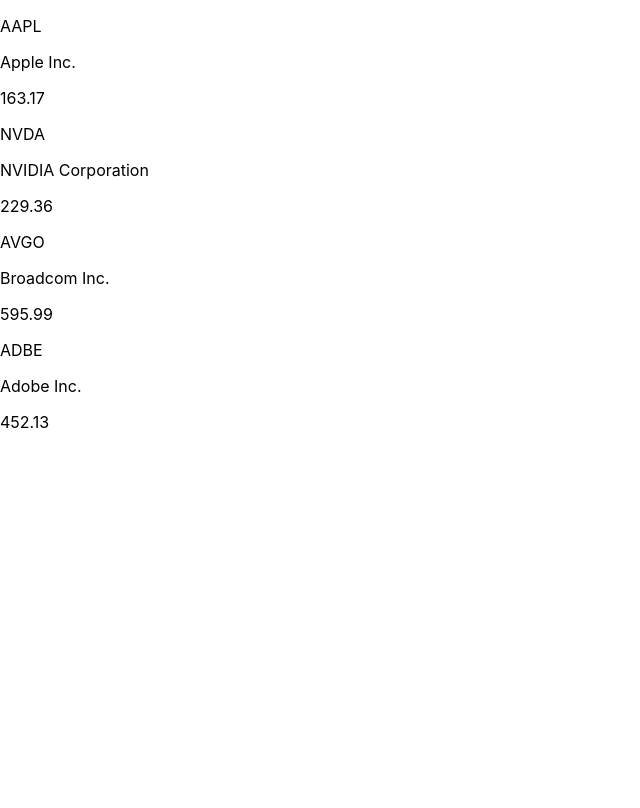
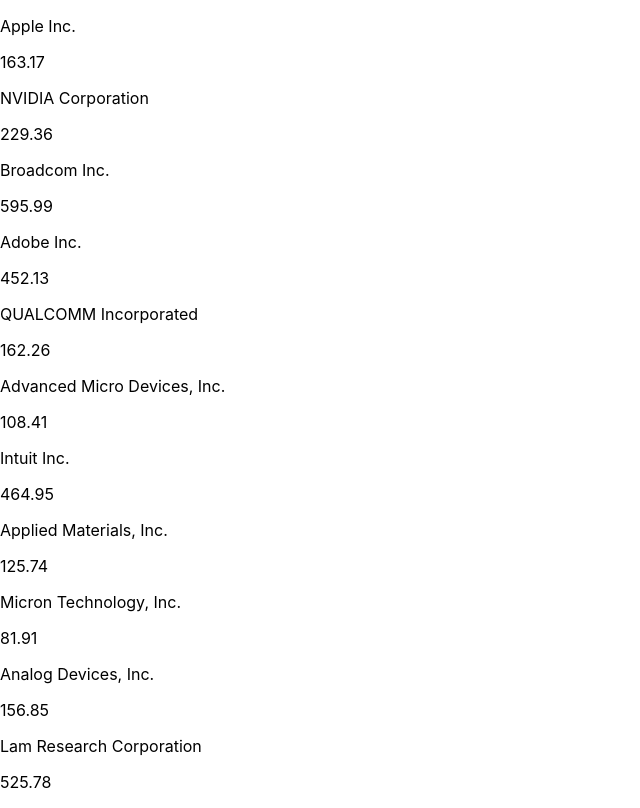
Before and after one commit to matovu-farid/stocks-app, a React (Create React App) app: page / in a window 1280 px wide. Shown: the whole page, without its empty margins (0-640 px from the left). Built offline with nearby package versions, Linux system fonts and the light colour scheme.

Commit message:
Create StockItem

```diff
--- a/src/App.css
+++ b/src/App.css
@@ -1,3 +1,7 @@
+#root {
+--main-colour: #fa4f91
+}
+
 li {
   list-style-type: none;
 }
--- /dev/null
+++ b/src/components/StockItem.js
@@ -0,0 +1,18 @@
+import propTypes from 'prop-types';
+import './StockItem.css';
+
+const StockItem = ({ companyName, price }) => (
+
+  <li>
+    <div>
+      <p>{companyName}</p>
+      <p>{price}</p>
+    </div>
+  </li>
+);
+StockItem.propTypes = {
+
+  companyName: propTypes.string.isRequired,
+  price: propTypes.number.isRequired,
+};
+export default StockItem;
--- a/src/pages/Homepage/Homepage.js
+++ b/src/pages/Homepage/Homepage.js
@@ -1,3 +1,6 @@
+import StockItem from '../../components/StockItem';
+import './Homepage.css';
+
 const data = [
   {
     symbol: 'AAPL',
@@ -19,18 +22,51 @@
     companyName: 'Adobe Inc.',
     price: 452.1300,
   },
+  {
+    symbol: 'QCOM',
+    companyName: 'QUALCOMM Incorporated',
+    price: 162.2600,
+  },
+  {
+    symbol: 'AMD',
+    companyName: 'Advanced Micro Devices, Inc.',
+    price: 108.4100,
+  },
+  {
+    symbol: 'INTU',
+    companyName: 'Intuit Inc.',
+    price: 464.9500,
+  },
+  {
+    symbol: 'AMAT',
+    companyName: 'Applied Materials, Inc.',
+    price: 125.7400,
+  },
+  {
+    symbol: 'MU',
+    companyName: 'Micron Technology, Inc.',
+    price: 81.9100,
+  },
+  {
+    symbol: 'ADI',
+    companyName: 'Analog Devices, Inc.',
+    price: 156.8500,
+  },
+  {
+    symbol: 'LRCX',
+    companyName: 'Lam Research Corporation',
+    price: 525.7800,
+  },
 ];
 const Homepage = () => (
   <ul>
     {
       data.map(({ symbol, companyName, price }) => (
-        <li key={symbol}>
-          <div>
-            <p>{symbol}</p>
-            <p>{companyName}</p>
-            <p>{price}</p>
-          </div>
-        </li>
+        <StockItem
+          key={symbol}
+          companyName={companyName}
+          price={price}
+        />
       ))
     }
   </ul>
```
Also changed, not shown: src/components/StockItem.css (added), src/pages/Homepage/Homepage.css (added), 1 other file (tests, documents, lock files or other folders).
